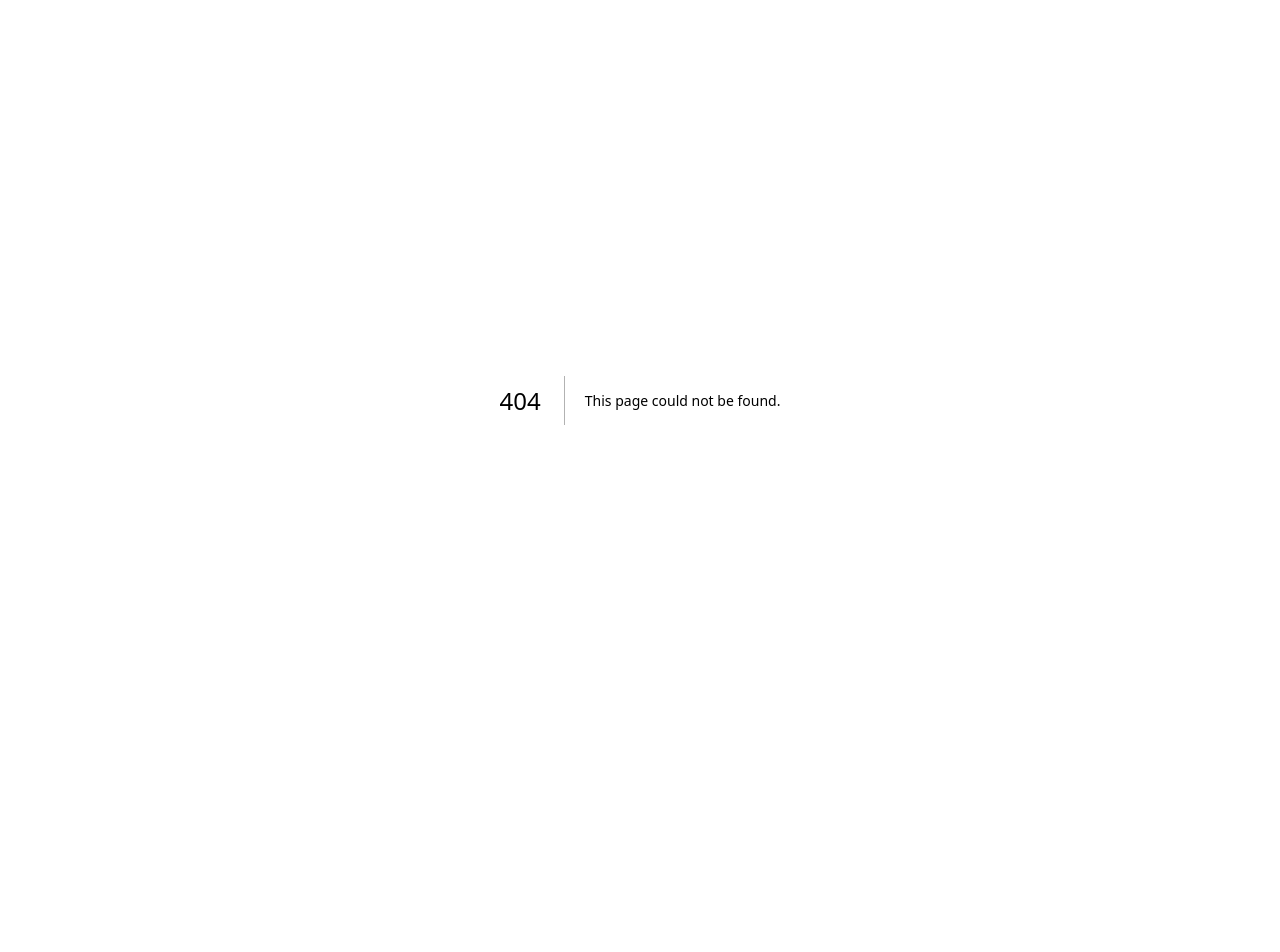
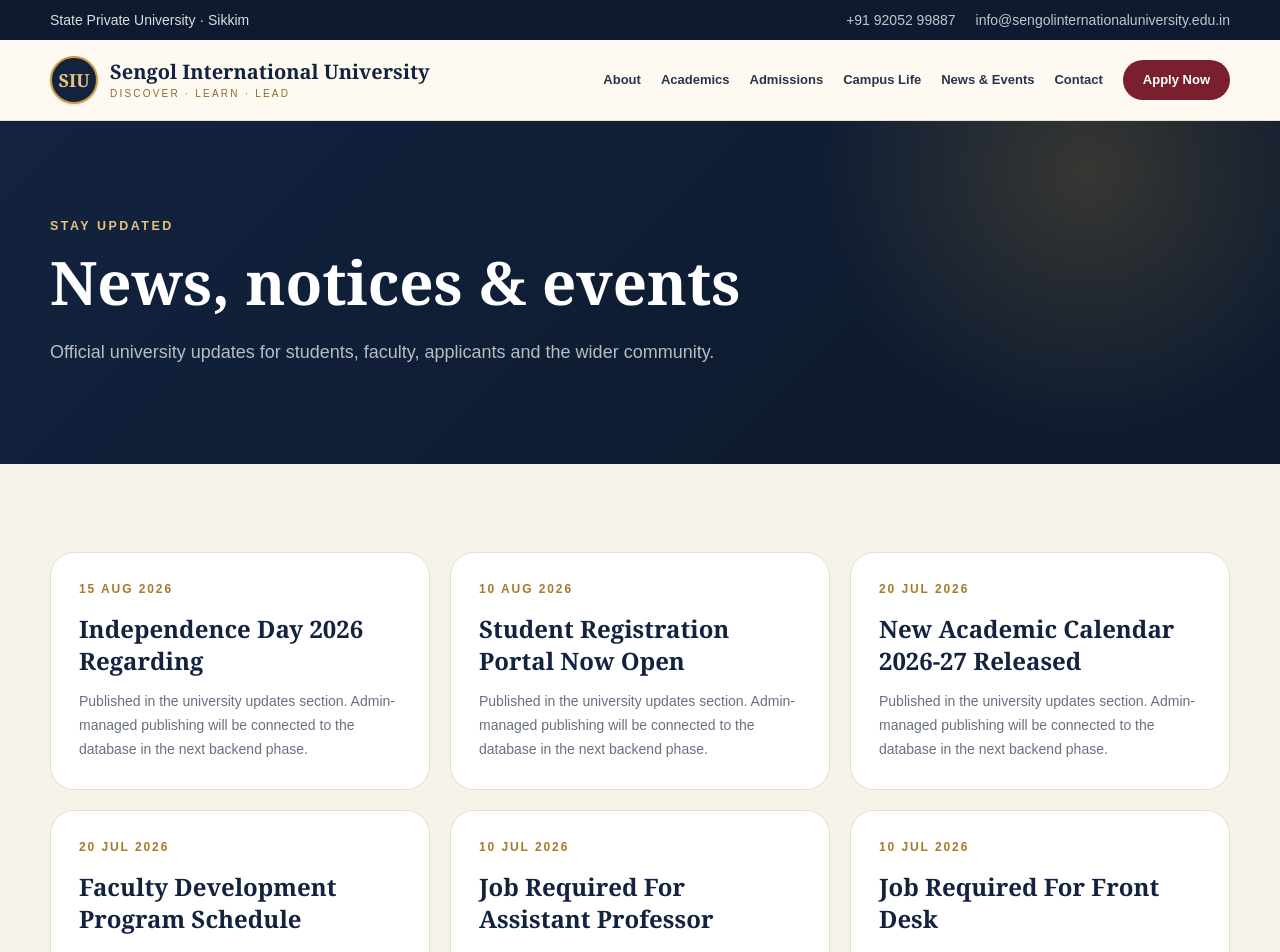
Before and after one commit to sengolprint/Sengol-University-Website, a Next.js app: page /news in a window 1280 px wide. Before the commit this address had no page. Shown: the top 952 px of the page. Before the commit the page ends 800 px from the top, so only its background shows below. Built offline with nearby package versions, Linux system fonts and the light colour scheme.

Commit message:
Add news and notices page

```diff
--- /dev/null
+++ b/app/news/page.tsx
@@ -0,0 +1,16 @@
+import SiteHeader from "@/components/SiteHeader";
+import SiteFooter from "@/components/SiteFooter";
+
+const items=[
+  ["15 Aug 2026","Independence Day 2026 Regarding"],
+  ["10 Aug 2026","Student Registration Portal Now Open"],
+  ["20 Jul 2026","New Academic Calendar 2026-27 Released"],
+  ["20 Jul 2026","Faculty Development Program Schedule"],
+  ["10 Jul 2026","Job Required For Assistant Professor"],
+  ["10 Jul 2026","Job Required For Front Desk"],
+];
+
+export default function NewsPage(){return <main><SiteHeader/>
+<section className="page-hero py-24 text-white"><div className="container-shell"><div className="eyebrow !text-[#e5c47d]">Stay Updated</div><h1 className="serif mt-4 text-5xl font-bold md:text-6xl">News, notices & events</h1><p className="mt-6 max-w-3xl text-lg leading-8 text-white/70">Official university updates for students, faculty, applicants and the wider community.</p></div></section>
+<section className="section-pad"><div className="container-shell grid gap-5 md:grid-cols-2 lg:grid-cols-3">{items.map(([date,title])=><article key={title} className="rounded-3xl border border-[#eadfce] bg-white p-7 card-lift"><div className="text-xs font-bold uppercase tracking-[.16em] text-[#a8792d]">{date}</div><h2 className="serif mt-4 text-2xl font-bold text-[#13233f]">{title}</h2><p className="mt-3 text-sm leading-6 text-[#687080]">Published in the university updates section. Admin-managed publishing will be connected to the database in the next backend phase.</p></article>)}</div></section>
+<SiteFooter/></main>}
```
